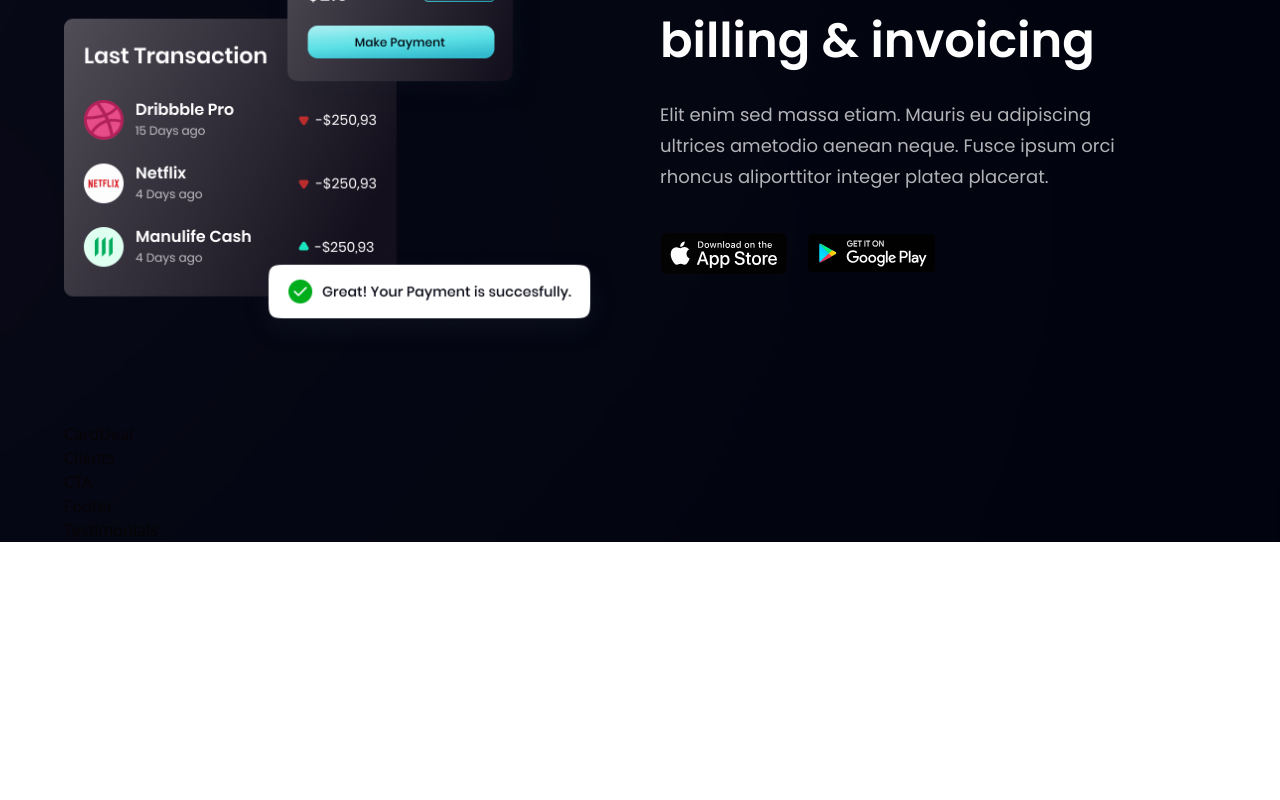
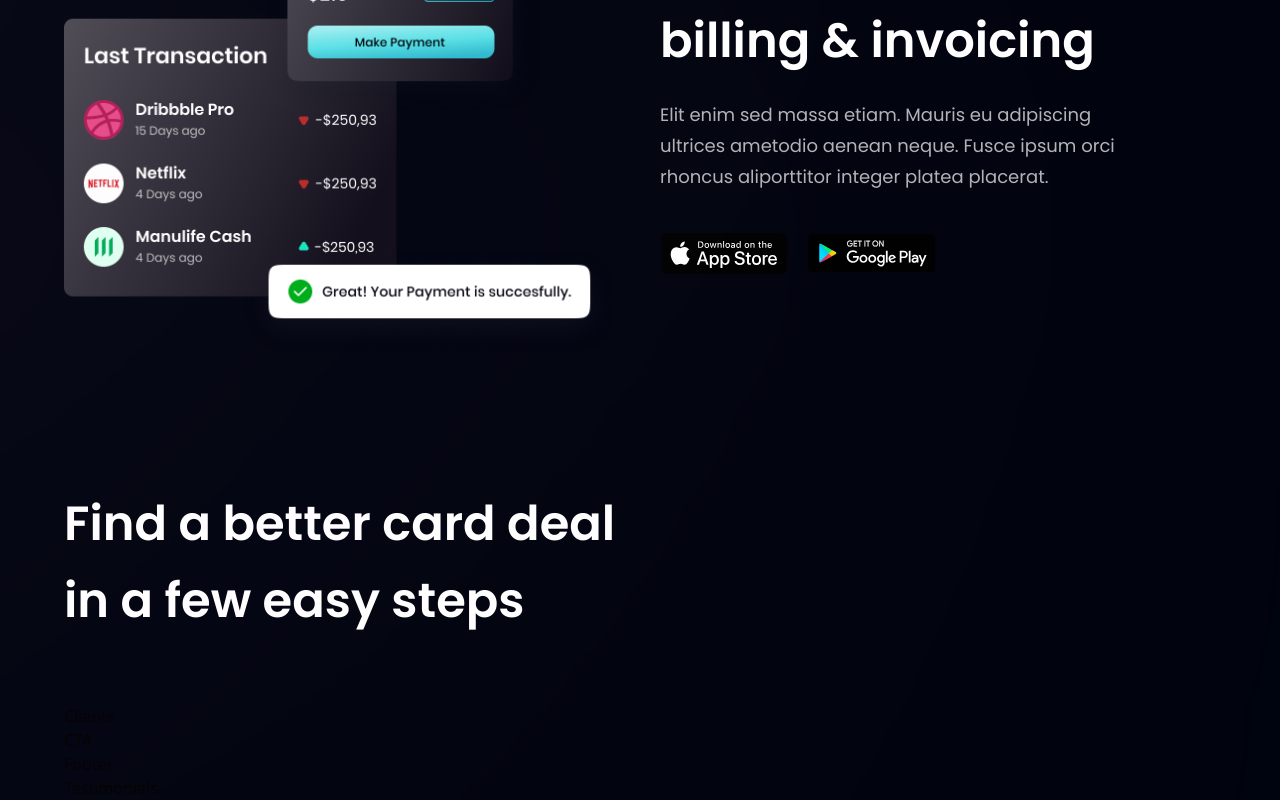
Before and after one commit to Icika-max/bank_modern_app, a React (Vite) app: page / in a window 1280 px wide. Shown: the part 1767-2567 px from the top of the page. Before the commit the page ends 2309 px from the top, so only its background shows below. Built offline with nearby package versions, Linux system fonts and the light colour scheme.

Commit message:
created the heading od the card deal

```diff
--- a/src/components/CardDeal.jsx
+++ b/src/components/CardDeal.jsx
@@ -1,9 +1,17 @@
 import React from 'react'
+import { card } from '../assets'
+import styles, { layout} from '../style'
+import Button from './Button'
 
 const CardDeal = () => {
   return (
-    <div>CardDeal</div>
-  )
+<section className={layout.section}>
+  <div className={layout.sectionInfo}>
+    <h2 className={styles.heading2}> Find a better card deal <br className='sm:block hidden'/> in a few easy steps</h2>
+
+  </div>
+
+</section>  )
 }
 
 export default CardDeal
```
